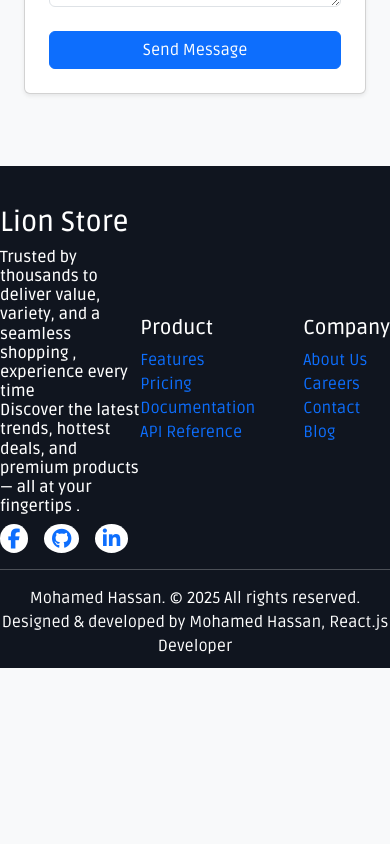
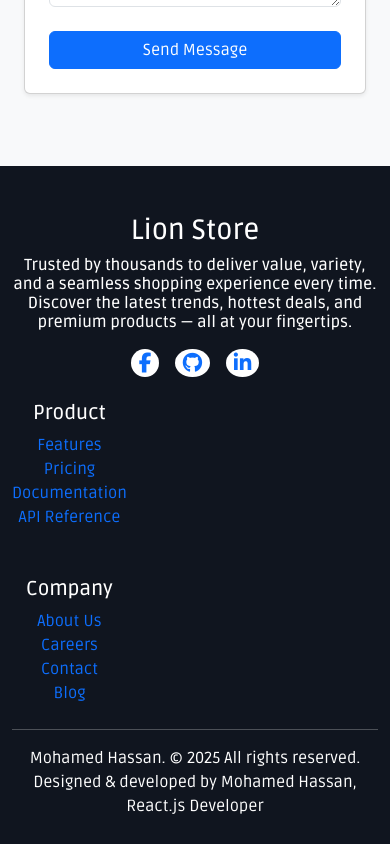
Before and after one commit to Russi92/E-Commerce-2025, a React (Vite) app: page /ContactUs in a window 390 px wide. Shown: the part 972-1816 px from the top of the page. Before the commit the page ends 1640 px from the top, so only its background shows below. Built offline with nearby package versions, Linux system fonts and the light colour scheme; a web font is replaced by a local one.

Commit message:
responsive footer

```diff
--- a/src/components/footer/Footer.jsx
+++ b/src/components/footer/Footer.jsx
@@ -1,76 +1,74 @@
-
-
 import React from 'react'
 import './footer.css'
 import Badge from 'react-bootstrap/Badge';
 
-
 const Footer = () => {
   return (
-    <div className='footer'>
+    <div className='footer pt-5'>
 
-            <div className='d-flex justify-content-evenly align-items-center'>
+      <div className='container'>
+        <div className='d-flex flex-column flex-lg-row justify-content-between align-items-start text-center text-lg-start gap-4'>
 
-                <div className='d-flex flex-column justify-content-around h-100'>
-
+          {/* Logo and Description */}
+          <div className='flex-grow-1'>
             <h1 className='text-white'>Lion Store</h1>
-
-                    <h6 className='text-white'>Trusted by thousands to deliver value, variety, and a seamless shopping , experience every time <br />
-                    Discover the latest trends, hottest deals, and premium products — all at your fingertips .
+            <h6 className='text-white'>
+              Trusted by thousands to deliver value, variety, and a seamless shopping experience every time. <br />
+              Discover the latest trends, hottest deals, and premium products — all at your fingertips.
             </h6>
 
-                    <div className='d-flex gap-3'>
-
+            <div className='d-flex justify-content-center justify-content-lg-start gap-3 mt-3'>
               <Badge className='rounded-circle bg-white'>
-                        <a href='https://www.facebook.com/mohamed.nedved.52/' target='_blank'><i className="fab fa-facebook-f fs-5"></i></a>
+                <a href='https://www.facebook.com/mohamed.nedved.52/' target='_blank' rel='noopener noreferrer'>
+                  <i className="fab fa-facebook-f fs-5"></i>
+                </a>
               </Badge>
-
               <Badge className='rounded-circle bg-white'>
-                        <a href='https://github.com/Russi92' target='_blank'><i className="fab fa-github fs-5"></i></a>
+                <a href='https://github.com/Russi92' target='_blank' rel='noopener noreferrer'>
+                  <i className="fab fa-github fs-5"></i>
+                </a>
               </Badge>
-
               <Badge className='rounded-circle bg-white'>
-                        <a href='https://www.linkedin.com/in/mohamed-hassan-a83b2a155/' target='_blank'><i className="fab fa-linkedin-in fs-5"></i></a>
+                <a href='https://www.linkedin.com/in/mohamed-hassan-a83b2a155/' target='_blank' rel='noopener noreferrer'>
+                  <i className="fab fa-linkedin-in fs-5"></i>
+                </a>
               </Badge>
-
+            </div>
           </div>
 
-                </div>
+          {/* Links */}
+          <div className='d-flex flex-column flex-sm-row gap-5'>
 
-                <div className='d-flex'>
-
-                    <div className='me-5'>
-
+            <div>
               <h5 className='text-white'>Product</h5>
               <div>
-                            <div><a href='' className="text-decoration-none text-primary">Features</a></div>
-                            <div><a href='' className="text-decoration-none text-primary">Pricing</a></div>
-                            <div><a href='' className="text-decoration-none text-primary">Documentation</a></div>
-                            <div><a href='' className="text-decoration-none text-primary">API Reference</a></div>
+                <div><a href='#' className="text-decoration-none text-primary">Features</a></div>
+                <div><a href='#' className="text-decoration-none text-primary">Pricing</a></div>
+                <div><a href='#' className="text-decoration-none text-primary">Documentation</a></div>
+                <div><a href='#' className="text-decoration-none text-primary">API Reference</a></div>
               </div>
-
             </div>
 
             <div>
-
               <h5 className='text-white'>Company</h5>
               <div>
-                        <div> <a href='' className="text-decoration-none text-primary">About Us</a></div>
-                            <div><a href='' className="text-decoration-none text-primary">Careers</a></div>
-                            <div><a href='' className="text-decoration-none text-primary">Contact</a></div>
-                            <div><a href='' className="text-decoration-none text-primary">Blog</a></div>
+                <div><a href='#' className="text-decoration-none text-primary">About Us</a></div>
+                <div><a href='#' className="text-decoration-none text-primary">Careers</a></div>
+                <div><a href='#' className="text-decoration-none text-primary">Contact</a></div>
+                <div><a href='#' className="text-decoration-none text-primary">Blog</a></div>
+              </div>
             </div>
 
           </div>
 
         </div>
 
+        <hr className='text-white mt-4' />
+
+        <div className='text-white text-center pb-3'>
+          Mohamed Hassan. © 2025 All rights reserved. <br />
+          Designed & developed by Mohamed Hassan, React.js Developer
         </div>
-
-                <hr className='text-white'/>
-
-            <div className='text-white text-center'>Mohamed Hassan. © 2025 All rights reserved.
-                Designed & developed by Mohamed Hassan, React.js Developer
       </div>
 
     </div>
--- a/src/components/footer/footer.css
+++ b/src/components/footer/footer.css
@@ -4,3 +4,13 @@
     background-color: rgb(16 21 31);
     padding: 40px 0 10px 0;
 }
+
+.footer-links-container {
+    text-align: center;
+  }
+
+  @media (max-width: 991.98px) {
+    .footer-links-container {
+      justify-content: center !important;
+    }
+  }
```
Lines whose indentation alone changed are shown as unchanged.
